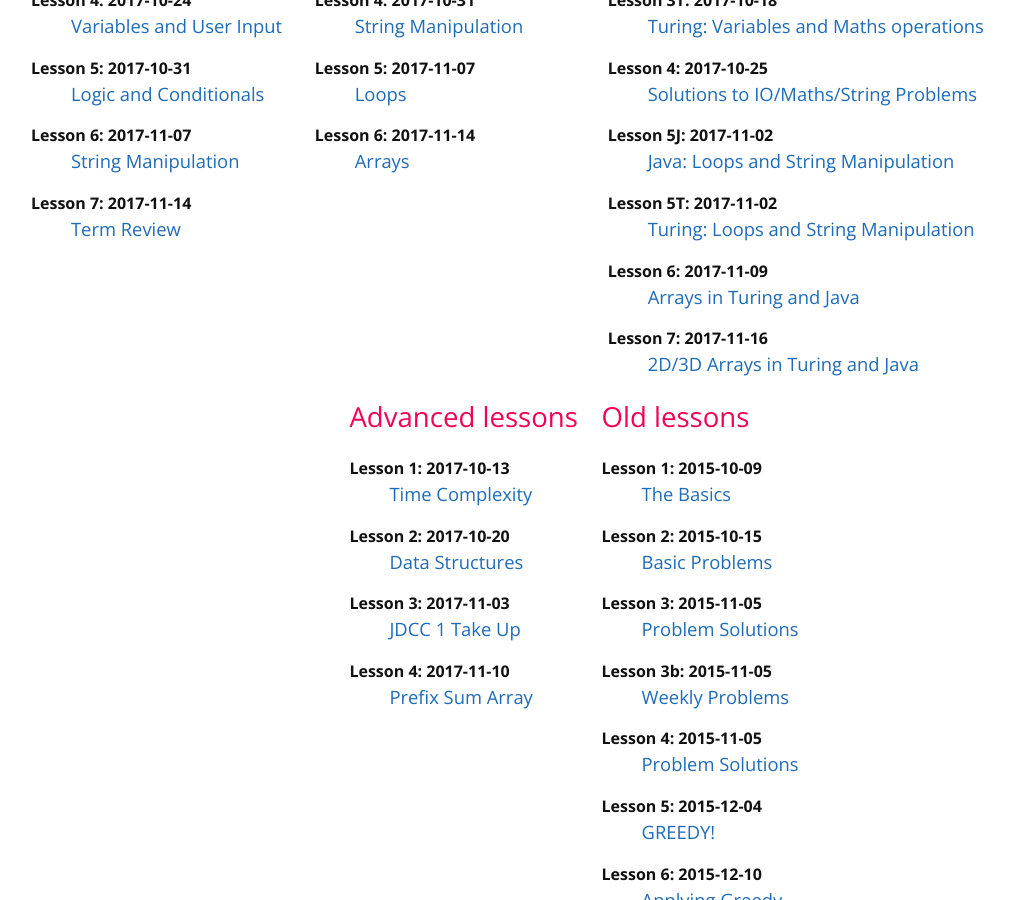
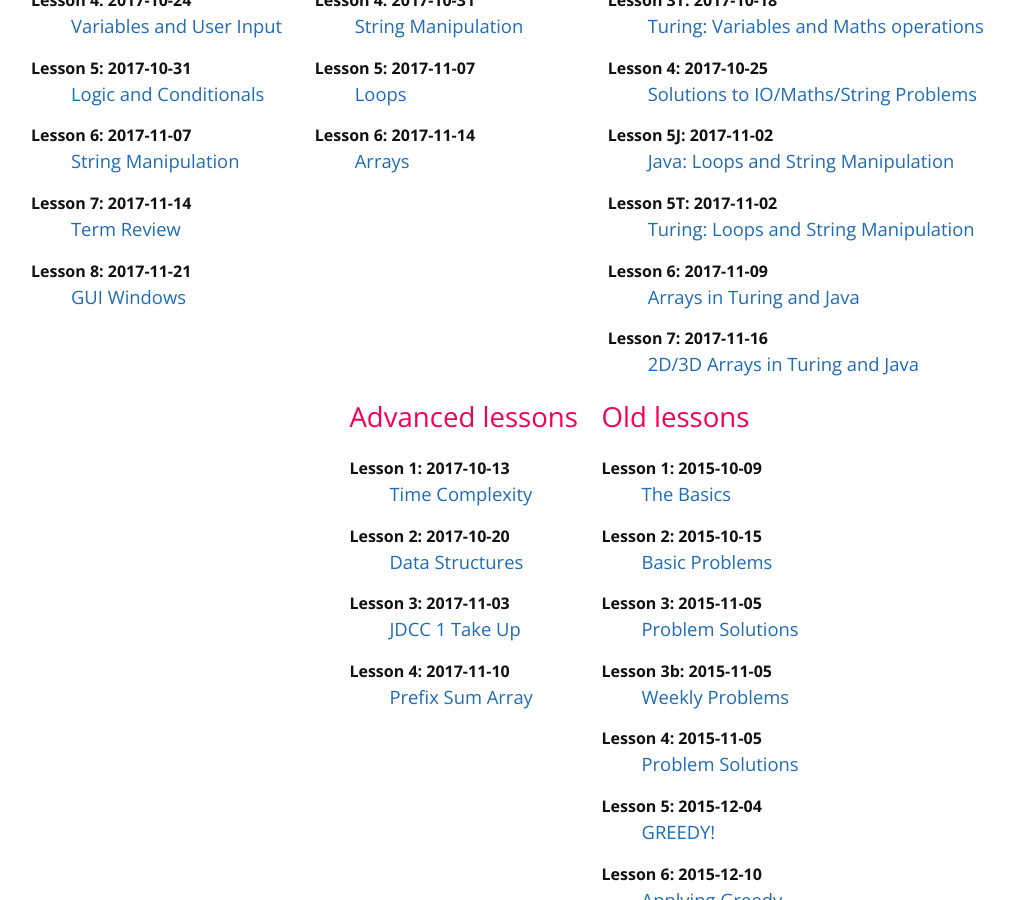
Before and after one commit to mcpt/mcpt.github.io, a Jekyll site: the page built from cpt.md, in a window 1280 px wide and 900 px high, scrolled down 830 px. Shown: the whole window, without its empty margins (66-1080 px from the left). Built offline with Jekyll 4.4.1, drawn with Linux system fonts in a browser that asks for light colours.

Commit message:
Update junior-lessons.yml

```diff
--- a/_data/junior-lessons.yml
+++ b/_data/junior-lessons.yml
@@ -38,3 +38,8 @@
   date: 2017-11-14
   id: 7
   url: https://docs.google.com/presentation/d/1Y-2NTeJHS4u-uTanottgSHGHCHJbF1tuypBfI7Ci5xs
+
+- title: GUI Windows
+  date: 2017-11-21
+  id: 8
+  url: https://docs.google.com/presentation/d/1kjBspPVVuYYByuoLO5UQLenaXbV5lrO_hhrExADJTK4
```
